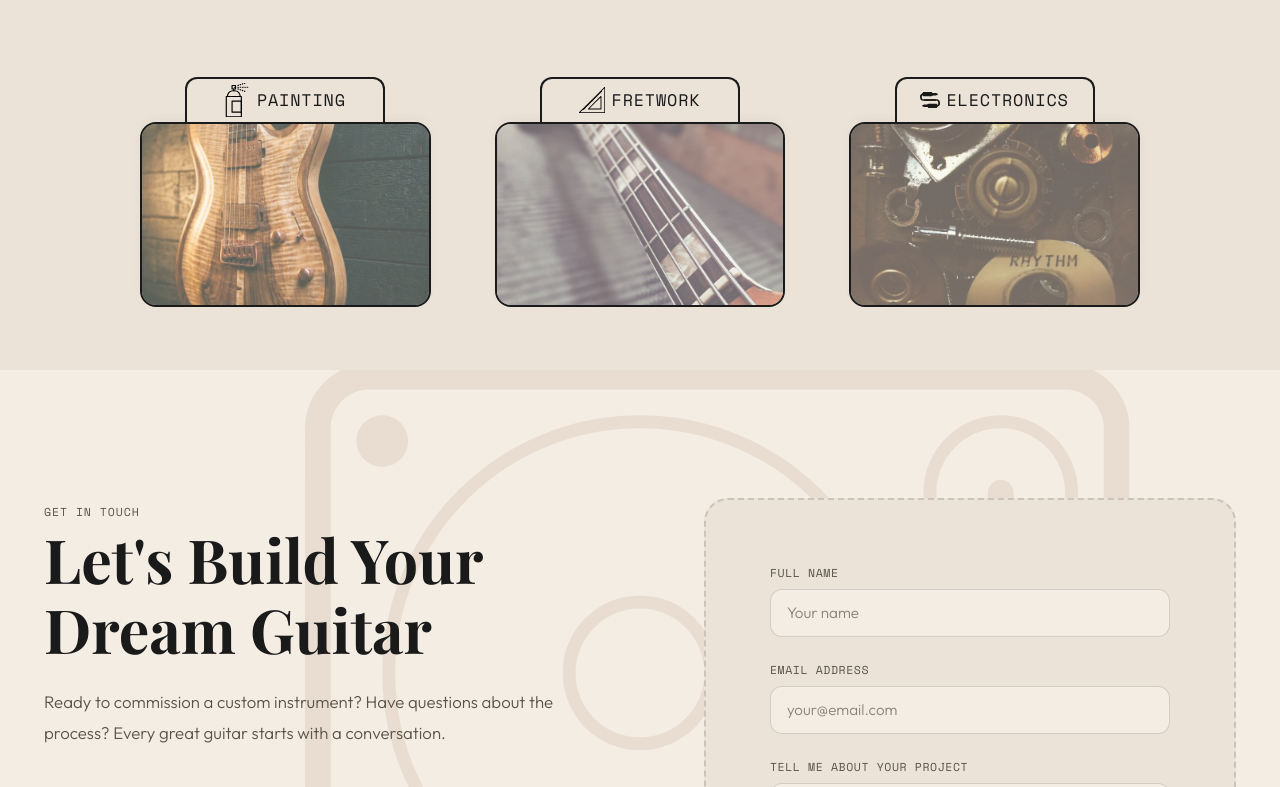
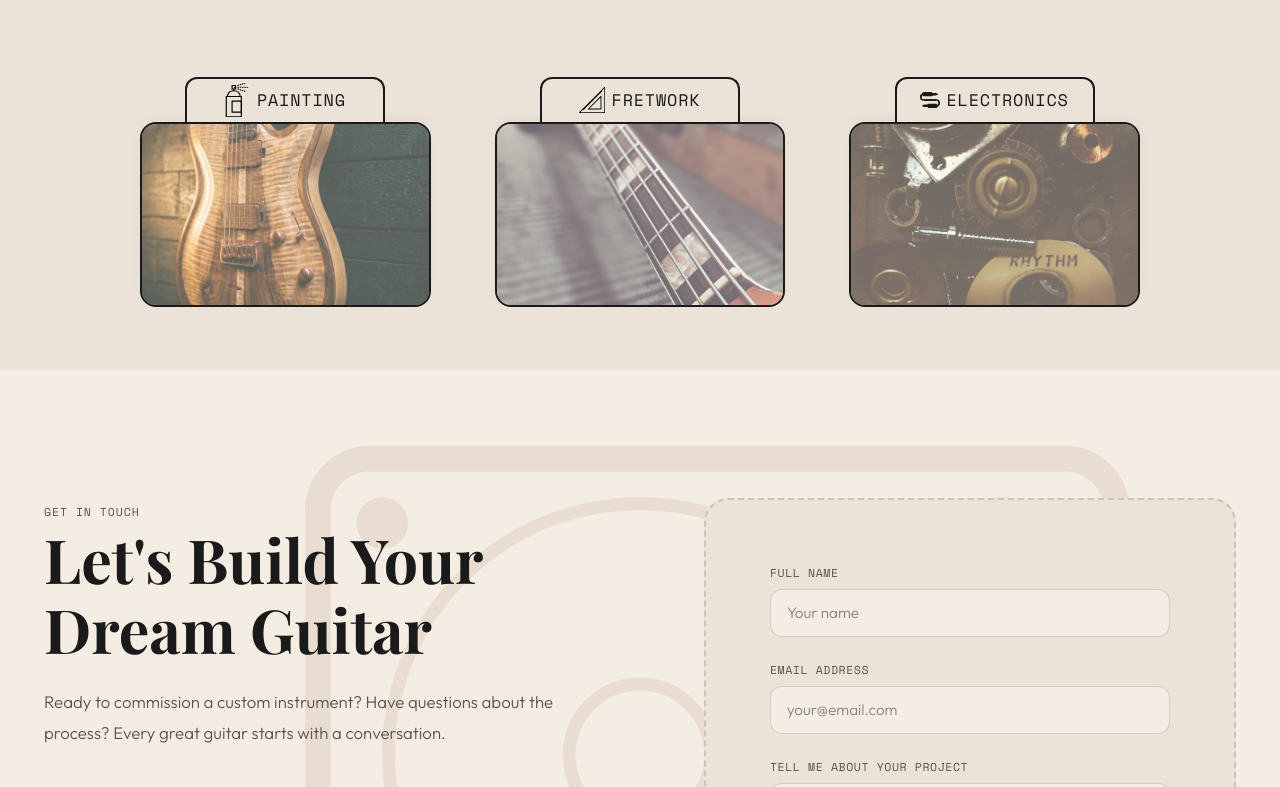
Before and after one commit to JoanDidac/Brut-Guitars, a React (Vite) app: page / in a window 1280 px wide. Shown: the part 5051-5838 px from the top of the page. Built offline with nearby package versions, Linux system fonts and the light colour scheme; a web font is replaced by a local one.

Commit message:
Shift turntable and dropping vinyl final position down 10% on the Y-axis

```diff
--- a/src/components/Contact.css
+++ b/src/components/Contact.css
@@ -9,7 +9,7 @@
 
 .contact-turntable-wrap {
     position: absolute;
-    top: 50%;
+    top: 60%;
     left: 50%;
     transform: translate(-50%, -50%) scale(1.36);
     width: 90%;
--- a/src/components/Contact.jsx
+++ b/src/components/Contact.jsx
@@ -44,7 +44,7 @@ export default function Contact() {
 
                 // The falling part (takes the full 1.5s)
                 tl.to(vinylWrap, {
-                    y: "0%", // Bring exactly to its centered starting position
+                    y: "10%", // Drops 10% lower into the new centered turntable position
                     duration: 1.5,
                     ease: "power2.out", // Smoothly decelerates as it falls
                     onComplete: () => {
```
